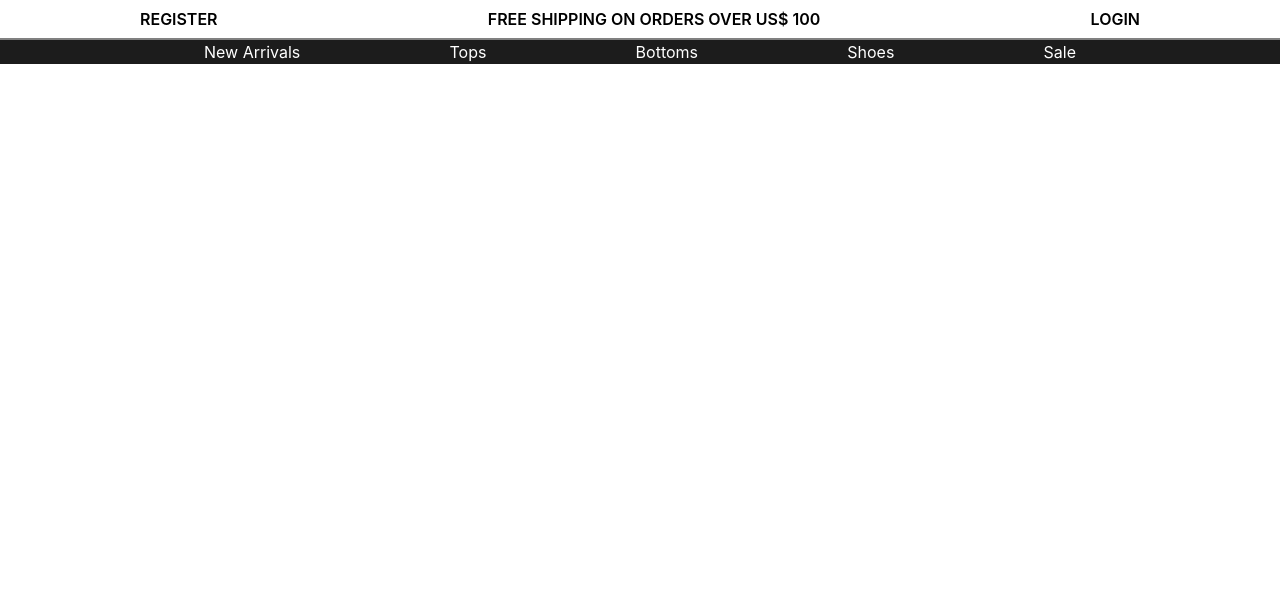
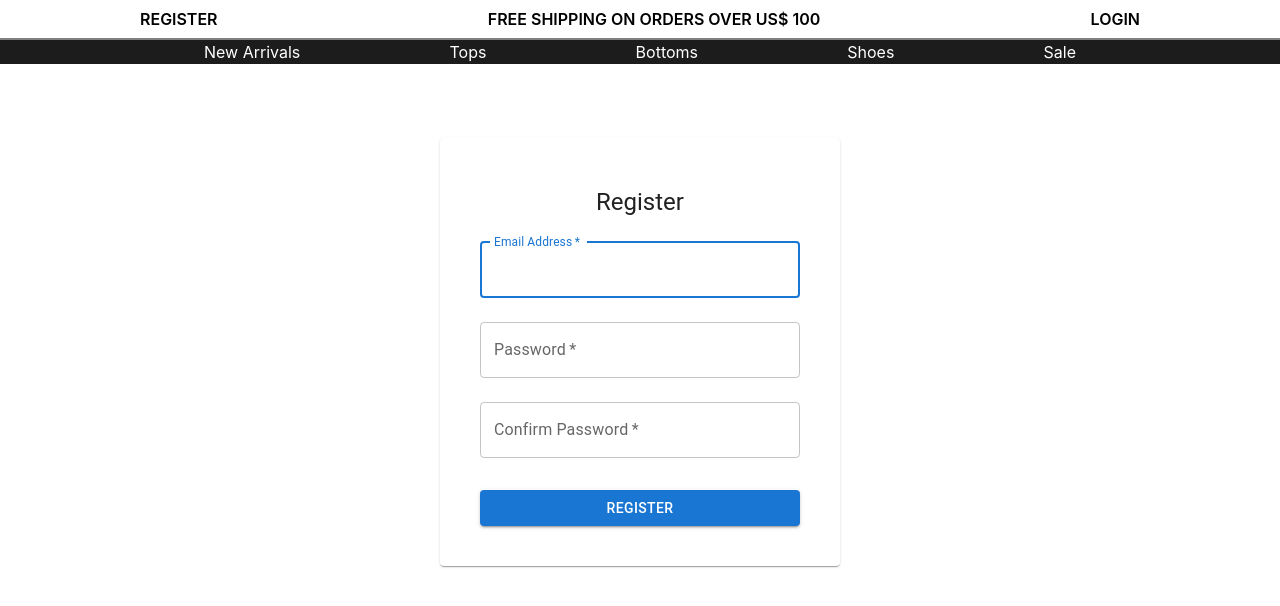
Before and after one commit to jll38/ecommerce, a React (Create React App) app in the folder frontend/: page /register in a window 1280 px wide. Shown: the top 606 px of the page. Built offline with nearby package versions, Linux system fonts and the light colour scheme; no server answers.

Commit message:
Login/Register Pages

```diff
--- a/frontend/src/App.tsx
+++ b/frontend/src/App.tsx
@@ -6,7 +6,9 @@ import Navigation from "./components/shared/navigation/Navigation";
 import { BrowserRouter, Routes, Route } from "react-router-dom";
 
 //Page Imports
-import ProductPage from './pages/product/ProductPage';
+import ProductPage from "./pages/product/ProductPage";
+import Login from "./pages/auth/Login";
+import Register from "./pages/auth/Register";
 
 function App() {
   return (
@@ -15,7 +17,9 @@ function App() {
       <BrowserRouter>
         <Routes>
           <Route path="/" element={<></>}></Route>
-          <Route path="/products/:productID/" element={<ProductPage/>}></Route>
+          <Route path="/register" element={<Register/>}></Route>
+          <Route path="/login" element={<Login />}></Route>
+          <Route path="/products/:productID/" element={<ProductPage />}></Route>
         </Routes>
       </BrowserRouter>
     </div>
--- /dev/null
+++ b/frontend/src/pages/auth/AuthPage.tsx
@@ -0,0 +1,26 @@
+import React from "react";
+
+import Box from "@mui/material/Box";
+import Card from "@mui/material/Card";
+import CardActions from "@mui/material/CardActions";
+import CardContent from "@mui/material/CardContent";
+import Button from "@mui/material/Button";
+import Typography from "@mui/material/Typography";
+
+type Props = {
+  children: string | JSX.Element | JSX.Element[];
+};
+export default function AuthPage({ children }: Props) {
+  return (
+    <main>
+      <section
+        id="authentication-section"
+        className="w-full max-w-[400px] h-[600px] pt-2 px-0 flex justify-center items-center"
+      >
+        <Card className="w-full max-w-[500px] flex flex-col items-start">
+          <CardContent>{children}</CardContent>
+        </Card>
+      </section>
+    </main>
+  );
+}
--- /dev/null
+++ b/frontend/src/pages/auth/Login.tsx
@@ -0,0 +1,68 @@
+import React, { useState } from "react";
+import { Typography, TextField, Button, Box, Container } from "@mui/material";
+import AuthPage from "./AuthPage";
+
+export default function Login() {
+  const [email, setEmail] = useState("");
+  const [password, setPassword] = useState("");
+
+  //@ts-ignore
+  const handleSubmit = async (e) => {
+    e.preventDefault();
+    // Implement login logic
+    console.log("Login:", email, password);
+  };
+
+  return (
+    <AuthPage>
+      <Container maxWidth="xs">
+        <Box
+          sx={{
+            display: "flex",
+            flexDirection: "column",
+            alignItems: "center",
+            mt: 4,
+          }}
+        >
+          <Typography component="h1" variant="h5">
+            Login
+          </Typography>
+          <Box component="form" onSubmit={handleSubmit} sx={{ mt: 1 }}>
+            <TextField
+              margin="normal"
+              required
+              fullWidth
+              id="email"
+              label="Email Address"
+              name="email"
+              autoComplete="email"
+              autoFocus
+              value={email}
+              onChange={(e) => setEmail(e.target.value)}
+            />
+            <TextField
+              margin="normal"
+              required
+              fullWidth
+              name="password"
+              label="Password"
+              type="password"
+              id="password"
+              autoComplete="current-password"
+              value={password}
+              onChange={(e) => setPassword(e.target.value)}
+            />
+            <Button
+              type="submit"
+              fullWidth
+              variant="contained"
+              sx={{ mt: 3, mb: 2 }}
+            >
+              Login
+            </Button>
+          </Box>
+        </Box>
+      </Container>
+    </AuthPage>
+  );
+}
--- /dev/null
+++ b/frontend/src/pages/auth/Register.tsx
@@ -0,0 +1,88 @@
+import React, { useState } from "react";
+import {
+  Typography,
+  TextField,
+  Button,
+  Box,
+  Container,
+} from "@mui/material";
+
+import AuthPage from "./AuthPage";
+
+export default function Register() {
+  const [email, setEmail] = useState("");
+  const [password, setPassword] = useState("");
+  const [confirmPassword, setConfirmPassword] = useState("");
+
+  //@ts-ignore
+  const handleSubmit = async (e) => {
+    e.preventDefault();
+    // Implement registration logic
+    console.log("Register:", email, password, confirmPassword);
+  };
+
+  return (
+    <AuthPage>
+      <Container maxWidth="xs">
+        <Box
+          sx={{
+            display: "flex",
+            flexDirection: "column",
+            alignItems: "center",
+            mt: 4,
+          }}
+        >
+          <Typography component="h1" variant="h5">
+            Register
+          </Typography>
+          <Box component="form" onSubmit={handleSubmit} sx={{ mt: 1 }}>
+            <TextField
+              margin="normal"
+              required
+              fullWidth
+              id="email"
+              label="Email Address"
+              name="email"
+              autoComplete="email"
+              autoFocus
+              value={email}
+              onChange={(e) => setEmail(e.target.value)}
+            />
+            <TextField
+              margin="normal"
+              required
+              fullWidth
+              name="password"
+              label="Password"
+              type="password"
+              id="password"
+              autoComplete="current-password"
+              value={password}
+              onChange={(e) => setPassword(e.target.value)}
+            />
+            <TextField
+              margin="normal"
+              required
+              fullWidth
+              name="confirmPassword"
+              label="Confirm Password"
+              type="password"
+              id="confirmPassword"
+              autoComplete="confirm-password"
+              value={confirmPassword}
+              onChange={(e) => setConfirmPassword(e.target.value)}
+            />
+            <Button
+              type="submit"
+              fullWidth
+              variant="contained"
+              sx={{ mt: 3, mb: 2 }}
+            >
+              Register
+            </Button>
+          </Box>
+        </Box>
+      </Container>
+    </AuthPage>
+  );
+}
```
